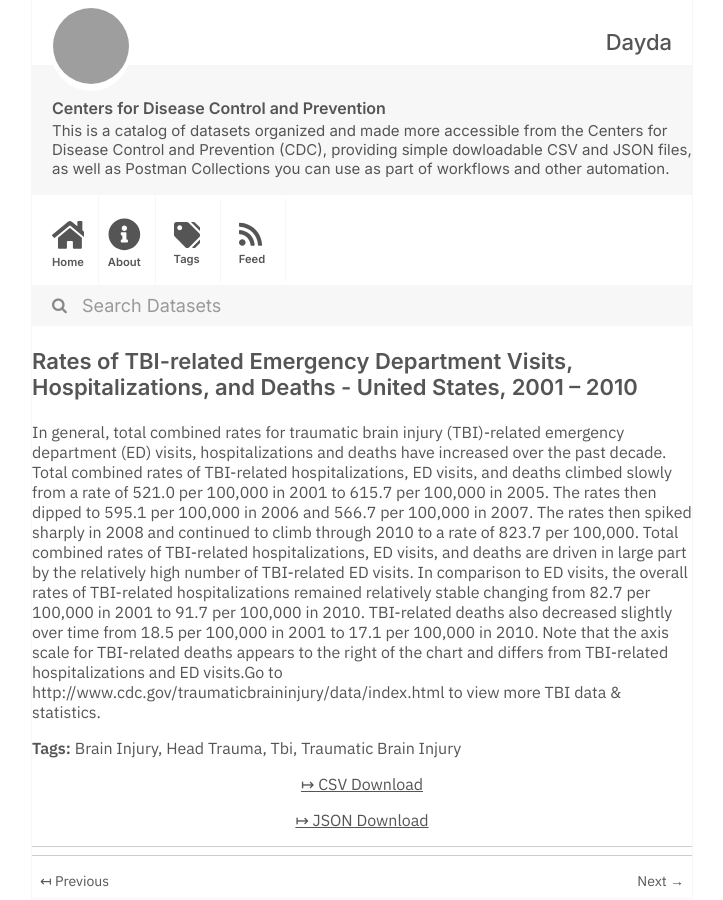
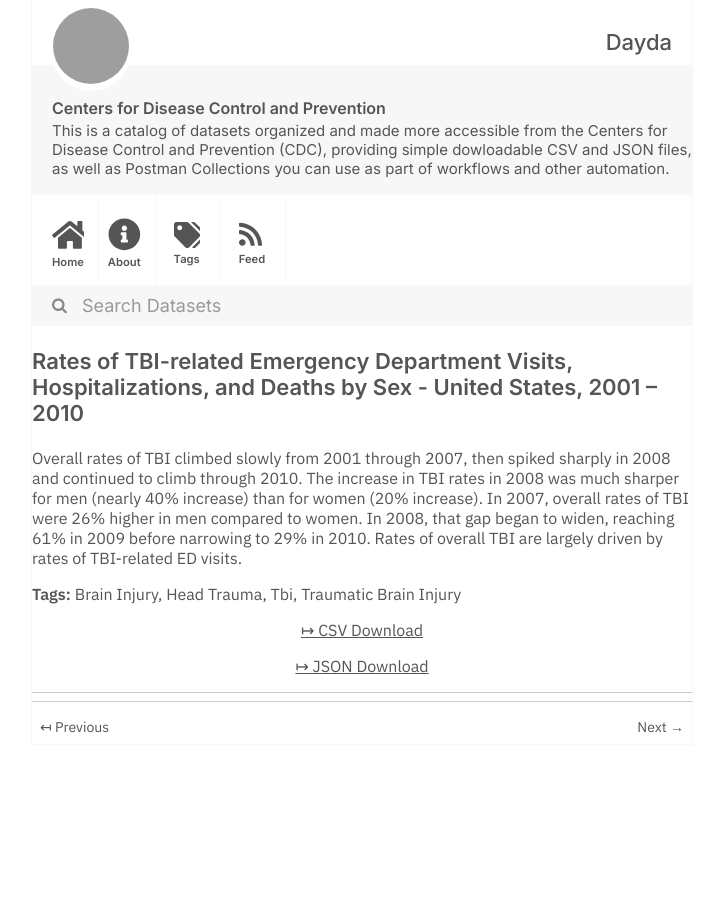
Before and after one commit to dayda-entities/centers-for-disease-control-and-prevention, a Jekyll site: the page built from _posts/2020-12-10-rates-of-tbi-related-emergency.md, in a window 1280 px wide, cut to the strip 0-900 px from the top of the page. Shown: the whole strip, without its empty margins (278-1001 px from the left). Built offline with Jekyll 4.4.1, drawn with Linux system fonts in a browser that asks for light colours; grey boxes are pictures that could not be loaded.

Commit message:
Publish Data

```diff
--- a/_posts/2020-12-10-rates-of-tbi-related-emergency.md
+++ b/_posts/2020-12-10-rates-of-tbi-related-emergency.md
@@ -1,9 +1,9 @@
 ---
 title: >-
   Rates of TBI-related Emergency Department Visits, Hospitalizations, and Deaths
-  - United States, 2001 – 2010
-created: '2020-12-10T22:06:19.789142'
-modified: '2021-04-21T19:13:04.289071'
+  by Sex - United States, 2001 – 2010
+created: '2020-12-10T22:06:34.684739'
+modified: '2021-04-21T19:20:23.160242'
 state: active
 type: dataset
 tags:
@@ -12,9 +12,9 @@ tags:
   - Tbi
   - Traumatic Brain Injury
 groups: []
-csv_url: 'https://data.cdc.gov/api/views/45um-c62r/rows.csv?accessType=DOWNLOAD'
-json_url: 'https://data.cdc.gov/api/views/45um-c62r/rows.json?accessType=DOWNLOAD'
+csv_url: 'https://data.cdc.gov/api/views/b4av-siev/rows.csv?accessType=DOWNLOAD'
+json_url: 'https://data.cdc.gov/api/views/b4av-siev/rows.json?accessType=DOWNLOAD'
 layout: post
 
 ---
-In general, total combined rates for traumatic brain injury (TBI)-related emergency department (ED) visits, hospitalizations and deaths have increased over the past decade.  Total combined rates of TBI-related hospitalizations, ED visits, and deaths climbed slowly from a rate of 521.0 per 100,000 in 2001 to 615.7 per 100,000 in 2005.  The rates then dipped to 595.1 per 100,000 in 2006 and 566.7 per 100,000 in 2007.  The rates then spiked sharply in 2008 and continued to climb through 2010 to a rate of 823.7 per 100,000.  Total combined rates of TBI-related hospitalizations, ED visits, and deaths are driven in large part by the relatively high number of TBI-related ED visits.  In comparison to ED visits, the overall rates of TBI-related hospitalizations remained relatively stable changing from 82.7 per 100,000 in 2001 to 91.7 per 100,000 in 2010.  TBI-related deaths also decreased slightly over time from 18.5 per 100,000 in 2001 to 17.1 per 100,000 in 2010.  Note that the axis scale for TBI-related deaths appears to the right of the chart and differs from TBI-related hospitalizations and ED visits.Go to http://www.cdc.gov/traumaticbraininjury/data/index.html to view more TBI data & statistics.
+Overall rates of TBI climbed slowly from 2001 through 2007, then spiked sharply in 2008 and continued to climb through 2010.  The increase in TBI rates in 2008 was much sharper for men (nearly 40% increase) than for women (20% increase).  In 2007, overall rates of TBI were 26% higher in men compared to women.  In 2008, that gap began to widen, reaching 61% in 2009 before narrowing to 29% in 2010.  Rates of overall TBI are largely driven by rates of TBI-related ED visits.
```
